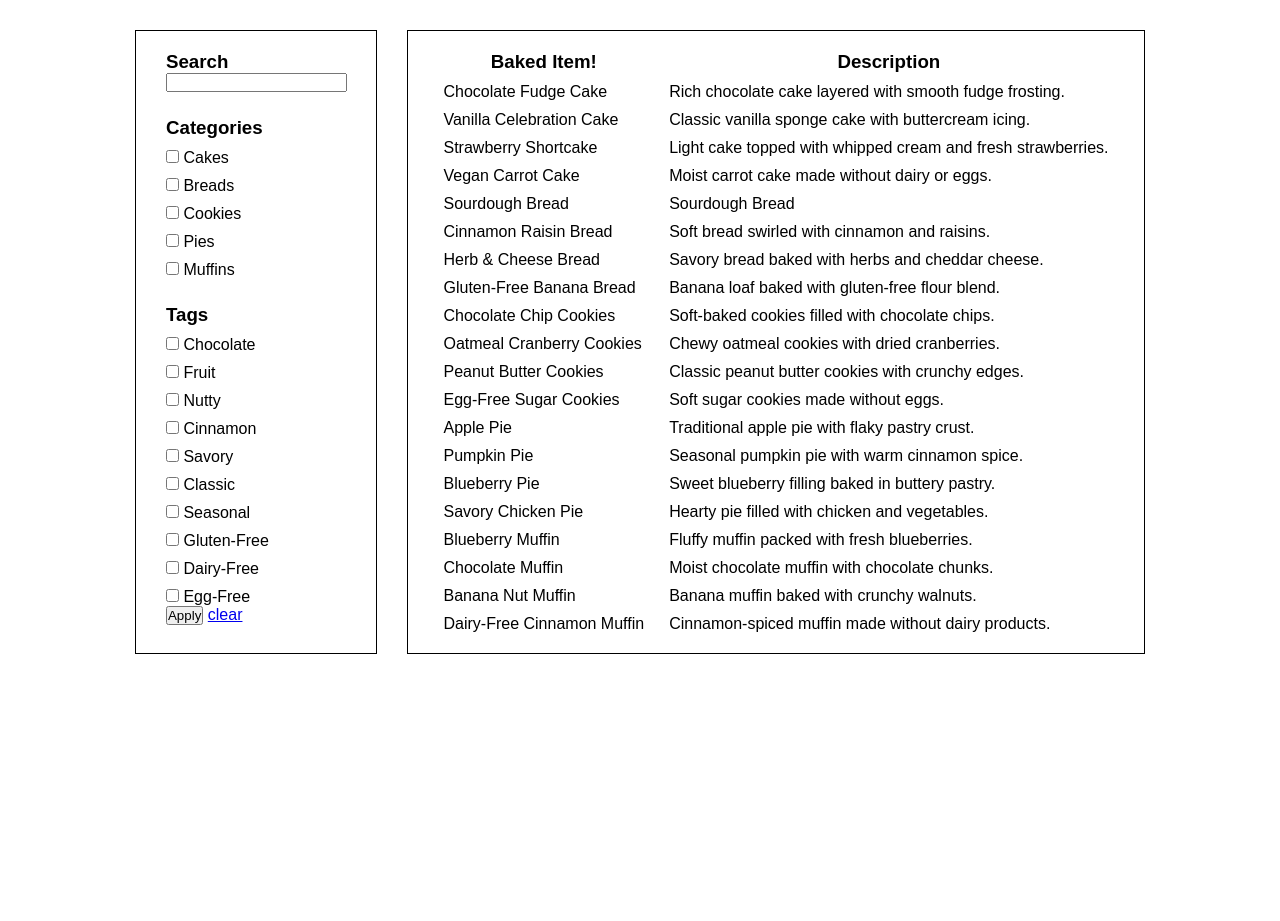
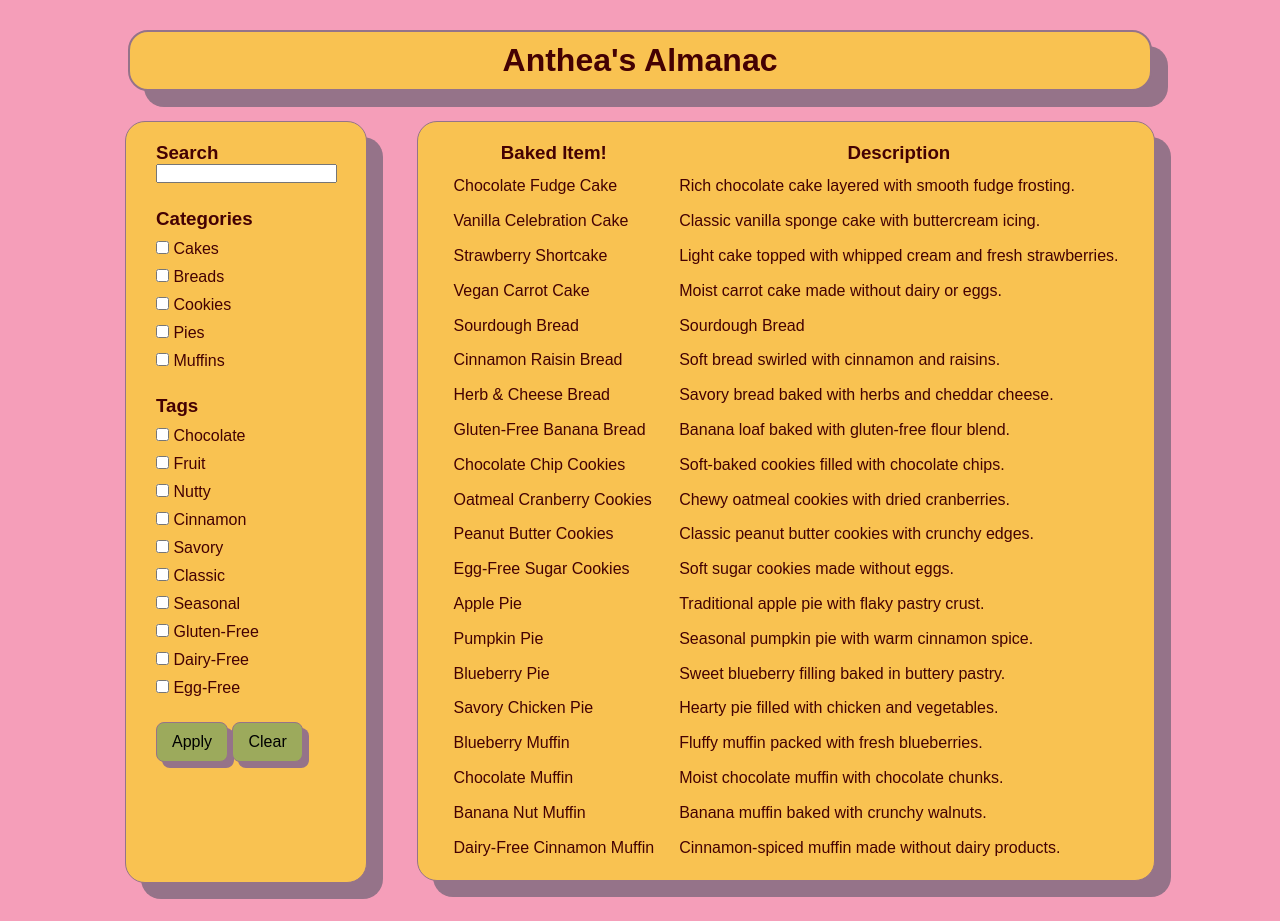
Before and after one commit to Antheablz/django_product_catalog, a Django app: page / in a window 1280 px wide. Before the commit the page ends 654 px from the top, so only its background shows below. Run offline with Django 5.2, Linux system fonts and the light colour scheme; data comes from the database, SQL or seed files in the repository.

Commit message:
styling fixes

```diff
--- a/product_catalog/product_catalog_app/templates/index.html
+++ b/product_catalog/product_catalog_app/templates/index.html
@@ -8,7 +8,13 @@
     <link rel="stylesheet" href="{% static 'css/style.css' %}">
 </head>
 <body>
+    <div class="title">
+        <h1>Anthea's Almanac</h1>
+    </div>
     <div class="container">
+        <!-- <div class="title">
+            <h1>WELCOME</h1>
+        </div> -->
 
         <div class="sidebar">
             <form method="GET">
@@ -39,13 +45,16 @@
                     {% endfor %}
                 </div>
 
-                <button type="submit">Apply</button>
-                <a href="{% url 'home' %}" class="reset-button">clear</a>
+                <button class="btn" type="submit">Apply</button>
+                <button class="btn">
+                    <a href="{% url 'home' %}" style="text-decoration: none; color: black;">Clear</a>
+                </button>
+
             </form>
         </div>
 
         <!-- MAIN PRODUCT TABLE -->
-        <div >
+        <div class="tmp">
             <table class="product-table">
                 <thead>
                     <tr>
--- a/product_catalog/static/css/style.css
+++ b/product_catalog/static/css/style.css
@@ -1,29 +1,81 @@
+
+:root {
+    --maroon: #440103;
+    --plum: #957389;
+    --pink: #f59eb9;
+    --orange: #f9c251;
+    --green: #9caa5c;
+}
+
+
+
 * {
     margin: 0%;
     padding: 0%;
     font-family: "Poppins", sans-serif;
+    /* color: var(--maroon); */
 }
 
 body {
     /* min-height: 100vh; */
     height: 100vh;
+    background-color: var(--pink);
+    color: var(--maroon);
+
+    /* border: 5px solid var(--green);
+    border-radius: 20px;
+    margin: 30px; */
+}
+
+.btn {
+  border-radius: 8px;
+  cursor: pointer;
+  padding: 10px 15px;
+  text-align: center;
+  margin-top: 25px;
+  font-size: medium;
+
+  background-color: var(--green);
+  /* box-shadow: .5vh .5vh 1vh 0 var(--plum); */
+  box-shadow: .75vh .75vh 0vh var(--plum);
+  border: 1px solid var(--plum);
+
 }
 
 .container {
     display: flex;
-    gap: 30px;
+    gap: 50px;
     justify-content: center;
-    /* align-items: center; */
     margin: 30px;
+    height: 100%;
+}
+
+.title {
+    display: flex;
+    justify-content: center;
+    align-items: center;
+    margin: 30px auto;
+    padding: 10px;
+    width: min(90%, 1000px);
+    border: 2px solid var(--plum);
+    border-radius: 20px;
+    box-shadow: 2vh 2vh 0vh var(--plum);
+    background-color: var(--orange);
 }
 
 .sidebar {
     display: flex;
     width: 200px;
     padding: 20px;
-    border: 1px solid black;
-    min-height: 60vh;
+    border: 1px solid var(--plum);
+    border-radius: 20px;
     justify-content: center;
+    /* height: 90vh; */
+
+    background-color: var(--orange);
+    box-shadow: 2vh 2vh 0vh var(--plum);
+    height: 90%;
+
 }
 
 .categories-container {
@@ -41,9 +93,12 @@ body {
 }
 
 .product-table {
-    border: 1px solid black;
+    border: 1px solid var(--plum);
     padding: 10px;
     min-height: 65vh;
     border-spacing: 25px 10px;
-
+    height: 95%;
+    background-color: var(--orange);
+    box-shadow: 2vh 2vh 0vh var(--plum);
+    border-radius: 20px;
 }
```
Also changed, not shown: README.md.
